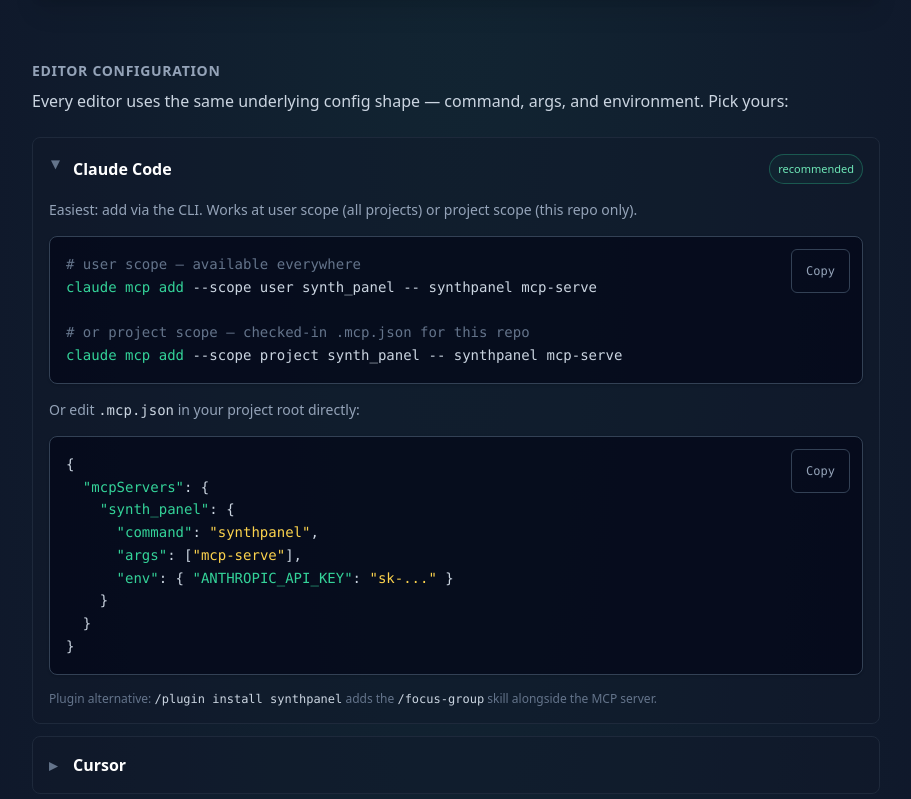
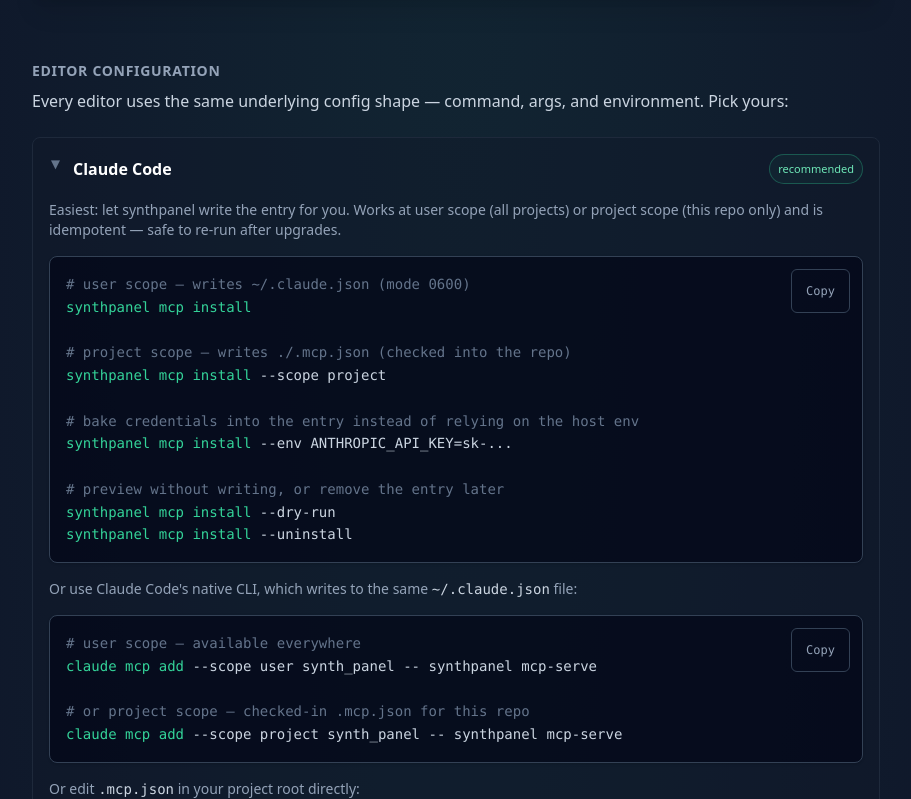
Before and after one commit to DataViking-Tech/SynthPanel, a plain HTML site: page site/mcp/index.html in a window 1280 px wide. Shown: the part 667-1466 px from the top of the page, without its empty margins (184-1095 px from the left). Drawn offline with nearby package versions, Linux system fonts and the light colour scheme.

Commit message:
docs(site): document 'synthpanel mcp install' on /mcp + add to manifest (sy-skf)
Unblocks CI site-cli-sync drift: 'mcp' is now a new top-level
subcommand and must appear in site/cli-coverage.txt. While here,
update site/mcp/index.html (Claude Code + Cursor sections) so the
new one-liner is the first thing users see — the existing
'claude mcp add' / hand-edit instructions remain as alternatives.

```diff
--- a/site/cli-coverage.txt
+++ b/site/cli-coverage.txt
@@ -19,6 +19,7 @@ install-skills
 instruments
 login
 logout
+mcp
 mcp-serve
 pack
 panel
--- a/site/mcp/index.html
+++ b/site/mcp/index.html
@@ -299,8 +299,37 @@
           </summary>
           <div class="mt-4 space-y-4">
             <p class="text-sm text-slate-400">
-              Easiest: add via the CLI. Works at user scope (all projects) or
-              project scope (this repo only).
+              Easiest: let synthpanel write the entry for you. Works at user
+              scope (all projects) or project scope (this repo only) and is
+              idempotent — safe to re-run after upgrades.
+            </p>
+            <div
+              class="group relative rounded-lg border border-slate-700 bg-slate-950/70 p-4 font-mono text-sm leading-relaxed shadow"
+            >
+<pre class="whitespace-pre-wrap text-slate-300"><span class="text-slate-500"># user scope — writes ~/.claude.json (mode 0600)</span>
+<span class="text-emerald-400">synthpanel mcp install</span>
+
+<span class="text-slate-500"># project scope — writes ./.mcp.json (checked into the repo)</span>
+<span class="text-emerald-400">synthpanel mcp install</span> --scope project
+
+<span class="text-slate-500"># bake credentials into the entry instead of relying on the host env</span>
+<span class="text-emerald-400">synthpanel mcp install</span> --env ANTHROPIC_API_KEY=sk-...
+
+<span class="text-slate-500"># preview without writing, or remove the entry later</span>
+<span class="text-emerald-400">synthpanel mcp install</span> --dry-run
+<span class="text-emerald-400">synthpanel mcp install</span> --uninstall</pre>
+              <button
+                type="button"
+                class="copy-btn absolute right-3 top-3 rounded-md border border-slate-700 px-2 py-1 text-xs text-slate-400 transition hover:border-emerald-400/50 hover:text-emerald-300"
+                data-copy="synthpanel mcp install"
+                aria-label="Copy synthpanel mcp install command"
+              >
+                Copy
+              </button>
+            </div>
+            <p class="text-sm text-slate-400">
+              Or use Claude Code's native CLI, which writes to the same
+              <code class="text-slate-300">~/.claude.json</code> file:
             </p>
             <div
               class="group relative rounded-lg border border-slate-700 bg-slate-950/70 p-4 font-mono text-sm leading-relaxed shadow"
@@ -314,7 +343,7 @@
                 type="button"
                 class="copy-btn absolute right-3 top-3 rounded-md border border-slate-700 px-2 py-1 text-xs text-slate-400 transition hover:border-emerald-400/50 hover:text-emerald-300"
                 data-copy="claude mcp add --scope user synth_panel -- synthpanel mcp-serve"
-                aria-label="Copy CLI command"
+                aria-label="Copy claude mcp add command"
               >
                 Copy
               </button>
@@ -373,7 +402,26 @@
             <p class="text-sm text-slate-400">
               Project scope:
               <code class="text-slate-300">.cursor/mcp.json</code>. User scope:
-              <code class="text-slate-300">~/.cursor/mcp.json</code>.
+              <code class="text-slate-300">~/.cursor/mcp.json</code>. The
+              <code class="text-slate-300">synthpanel mcp install</code> CLI
+              works here too — pass <code class="text-slate-300">--target</code>
+              to point at the right file:
+            </p>
+            <div
+              class="group relative rounded-lg border border-slate-700 bg-slate-950/70 p-4 font-mono text-sm leading-relaxed shadow"
+            >
+<pre class="whitespace-pre-wrap text-slate-300"><span class="text-emerald-400">synthpanel mcp install</span> --target ~/.cursor/mcp.json</pre>
+              <button
+                type="button"
+                class="copy-btn absolute right-3 top-3 rounded-md border border-slate-700 px-2 py-1 text-xs text-slate-400 transition hover:border-emerald-400/50 hover:text-emerald-300"
+                data-copy="synthpanel mcp install --target ~/.cursor/mcp.json"
+                aria-label="Copy synthpanel mcp install command for Cursor"
+              >
+                Copy
+              </button>
+            </div>
+            <p class="text-sm text-slate-400">
+              Or hand-edit the JSON directly:
             </p>
             <div
               class="group relative rounded-lg border border-slate-700 bg-slate-950/70 p-4 font-mono text-sm leading-relaxed shadow"
```
Also changed, not shown: site/mcp/index.md (+25 -2 lines).
